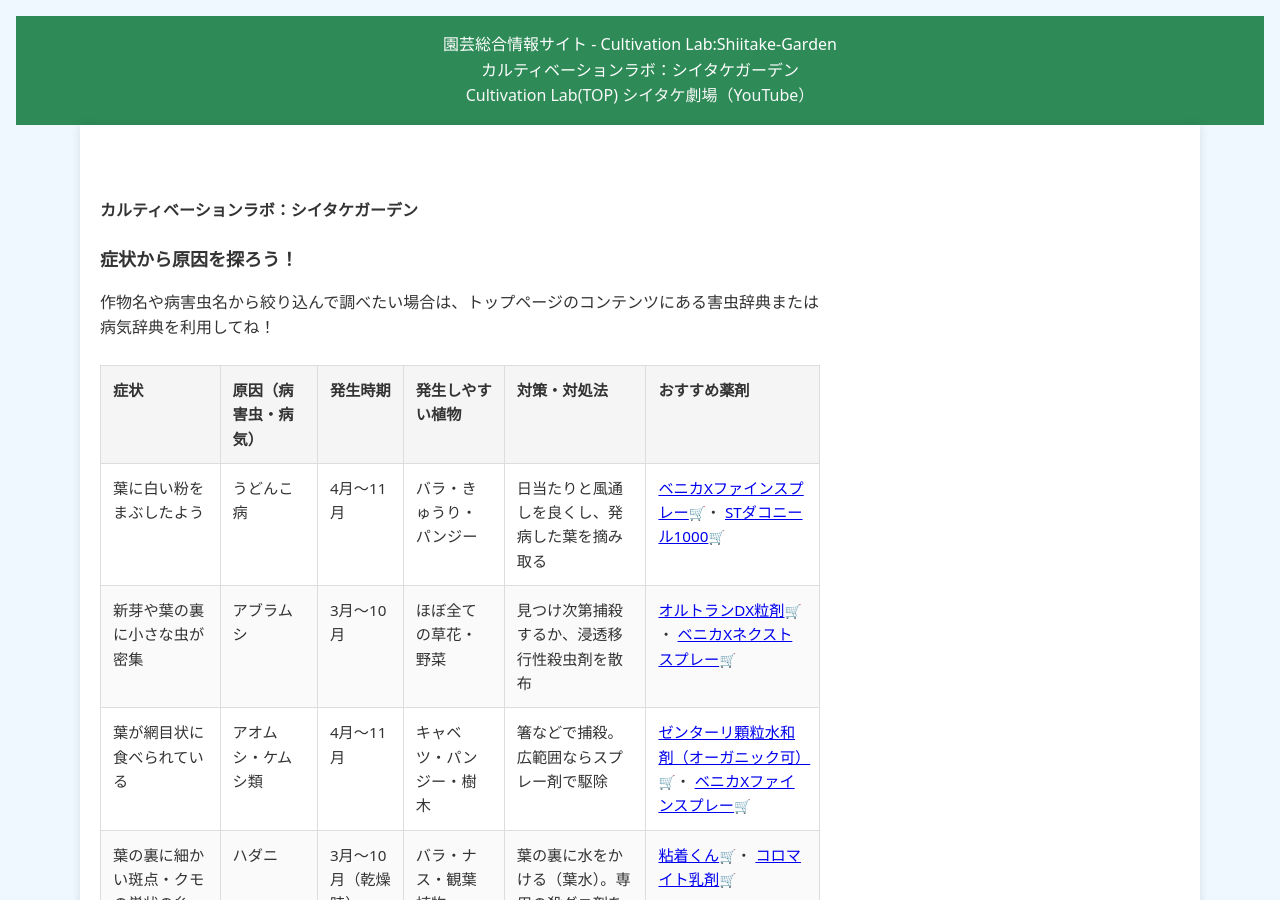
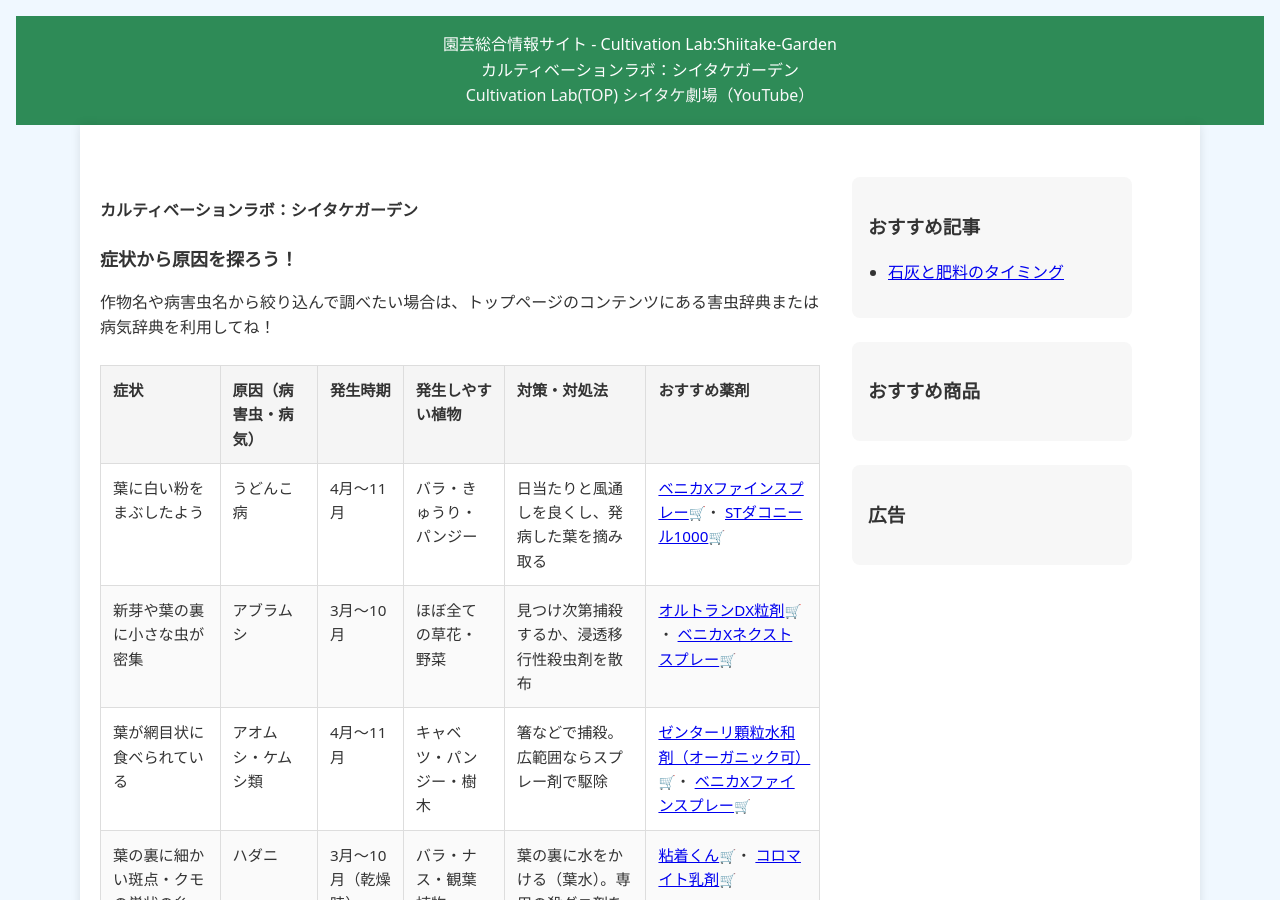
Before and after one commit to shiitake-garden/shiitake-garden.github.io, a Jekyll site: the page built from contents/kaiketu1.html, in a window 1280 px wide and 900 px high. Built offline with Jekyll 4.4.1, drawn with Linux system fonts in a browser that asks for light colours.

Commit message:
Update kaiketu1.html

```diff
--- a/contents/kaiketu1.html
+++ b/contents/kaiketu1.html
@@ -245,9 +245,28 @@ title: カルティベーションラボ
   </tbody>
 </table>
 
+  </article>
+    <!--ここからサイドバー-->
+    <aside class="article-sidebar">
+      <div class="sidebar-block">
+        <h3>おすすめ記事</h3>
+        <ul>
+          <li><a href="/column/column_sekkai_hiryou.html">石灰と肥料のタイミング</a></li>
+          <!--
+          <li>#家庭菜園の病害虫対策</a></li>
+          <li>#果樹の年間作業カレンダー</a></li>
+          <li>#初心者向け農薬の選び方</a></li>
+          -->
+        </ul>
+      </div>
+      <div class="sidebar-block">
+        <h3>おすすめ商品</h3>
+        <!-- 例：有機（油かす・骨粉・完熟堆肥）、化成（被覆・高度化成）、pH計、ECメーターなど -->
+      </div>
+      <div class="sidebar-block">
+        <h3>広告</h3>
+        <!-- AdSense広告枠 -->
+      </div>
+    </aside>
 
-
-
-
-  </article>
 </section>
```
